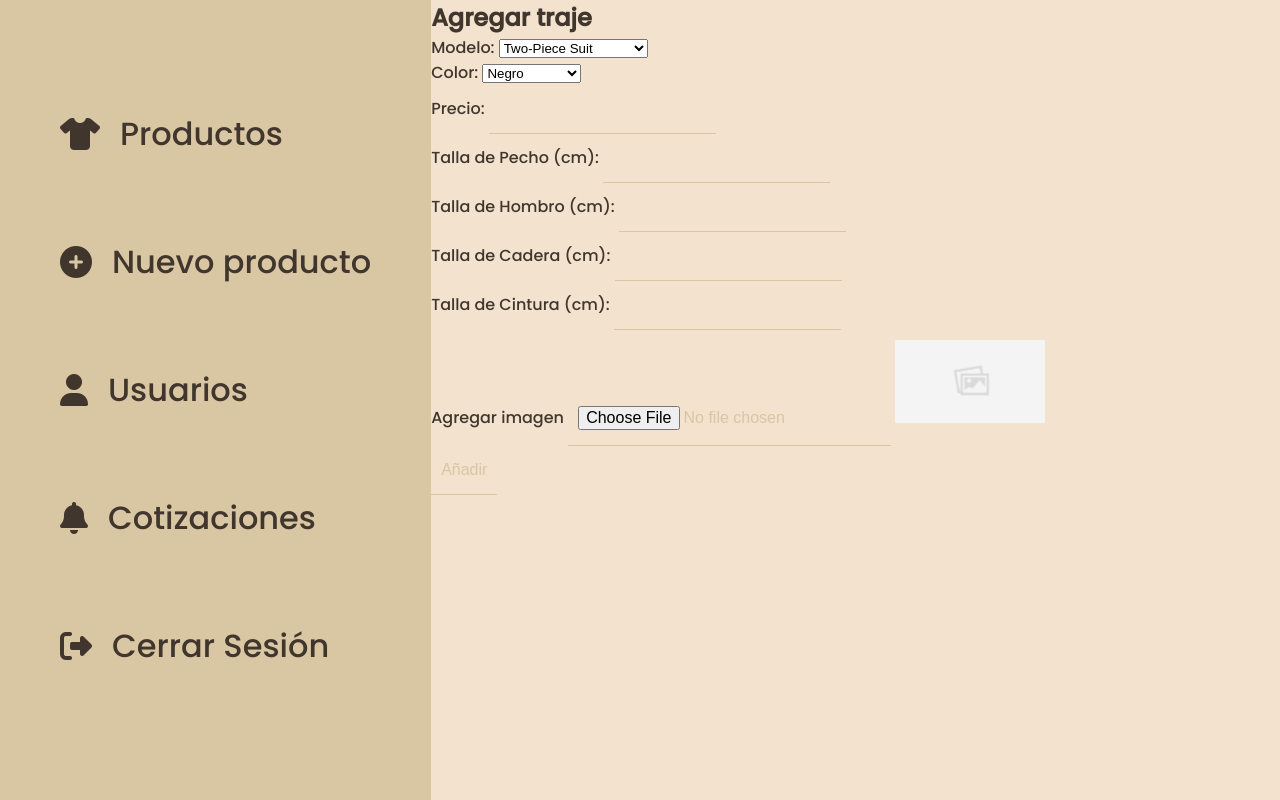
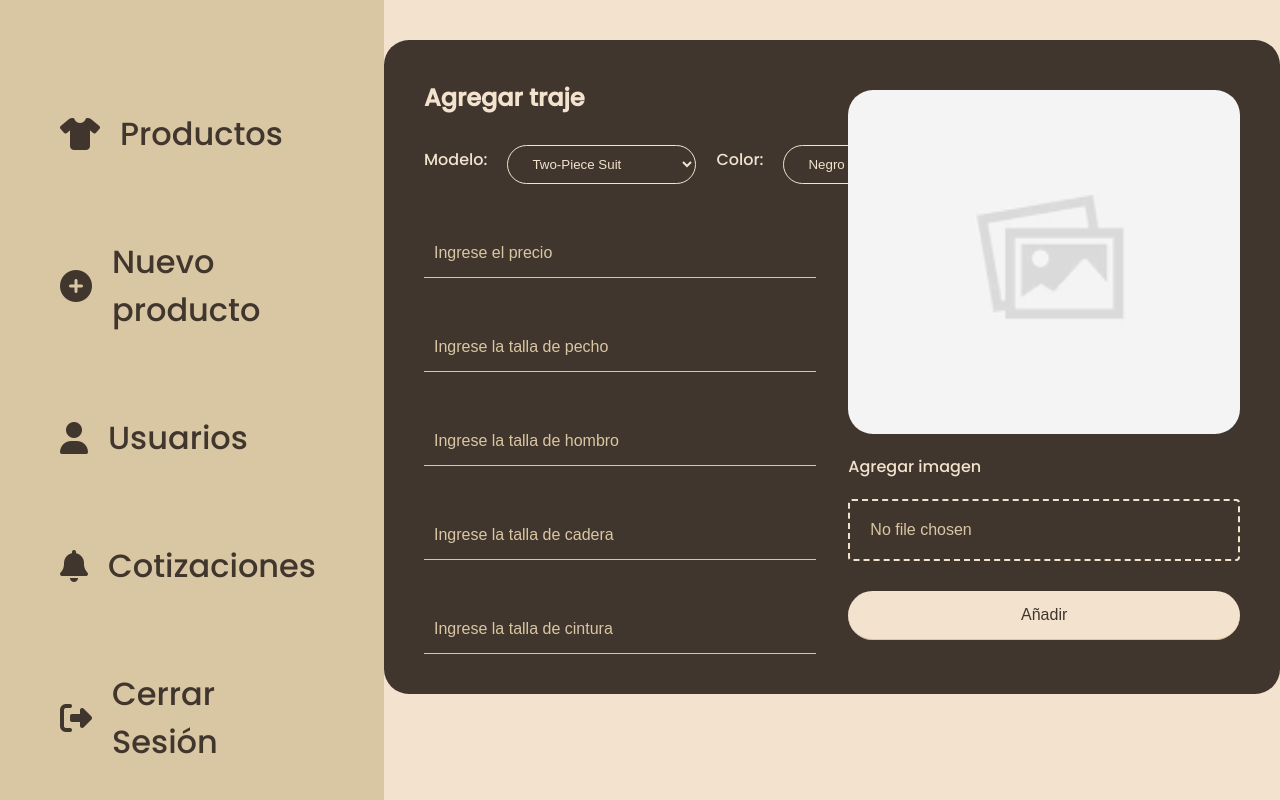
Before and after one commit to JorgeSarricolea/Messieurs-Suits-Rental, a PHP site: page /admin/suit_details.php in a window 1280 px wide. Run offline with PHP 8.4, Linux system fonts and the light colour scheme; the visitor is signed in with stand-in values (Sample User, id 1); data that the repository does not hold is empty; some libraries are stand-ins or nearby versions; some web fonts are replaced.

Commit message:
refactor: status message in edit or create product, styles added

```diff
--- a/admin/suit_details.php
+++ b/admin/suit_details.php
@@ -121,13 +121,16 @@ if ($_SERVER["REQUEST_METHOD"] === "POST") {
   }
 
   // Execute the query
+  $status = ""; // Initialize the state variable
+
+    // Execute the query
     if ($conn->query($sql) === TRUE) {
         $success_message = isset($_POST['edit_suit_id']) ? 'Traje editado exitosamente' : 'Traje agregado exitosamente';
-      echo "<div class='success-message'>" . $success_message . "</div>";
+        $status = "success"; // success status
         header("refresh:2;url=./suits.php");
     } else {
         $error_message = isset($_POST['edit_suit_id']) ? 'Error al editar' : 'Error al agregar';
-      echo "<div class='error-message'>" . $error_message . $conn->error . "</div>";
+        $status = "error"; // error status
     }
 
     // Close the connection to the database
@@ -139,60 +142,100 @@ if ($_SERVER["REQUEST_METHOD"] === "POST") {
 <html lang="en">
 <head>
     <meta charset="UTF-8">
+    <!-- Main CSS File -->
+    <link rel="stylesheet" href="../styles/RU_form.css">
     <title><?php echo isset($edit_suit_id) ? 'Editar' : 'Agregar'; ?> traje</title>
 </head>
 <body>
-    <form action="./suit_details.php" method="post" enctype="multipart/form-data">
-        <h2><?php echo isset($edit_suit_id) ? 'Editar' : 'Agregar'; ?> traje</h2>
+<form id="RU-form" action="./suit_details.php" method="post" enctype="multipart/form-data">
+    <?php
+    // Show the status message
+    if ($status === "success") {
+        echo "<div class='success-message'>" . $success_message . "</div>";
+    } elseif ($status === "error") {
+        echo "<div class='error-message'>" . $error_message . $conn->error . "</div>";
+    }
+    ?>
 
     <!-- Hidden field for ID in case of editing -->
     <?php if (isset($edit_suit_id)) { ?>
         <input type="hidden" name="edit_suit_id" value="<?php echo $edit_suit_id; ?>">
     <?php } ?>
 
+    <div class="form-container">
+        <div id="form-data">
+            <h2><?php echo isset($edit_suit_id) ? 'Editar' : 'Agregar'; ?> traje</h2>
+
             <!-- Model options -->
-        Modelo:
-        <select name="model" required>
+            <div class="select-container">
+                <label for="model">Modelo:</label>
+                <select name="model" id="model" required>
                     <option value="" disabled>Seleccione...</option>
                     <?php
                     foreach ($suits as $value => $text) {
                         echo "<option value='$value'" . ($model === $value ? ' selected' : '') . ">$text</option>";
                     }
                     ?>
-        </select><br>
+                </select>
 
             <!-- Color options -->
-        Color:
-        <select name="color" required>
+                <label for="color">Color:</label>
+                <select name="color" id="color" required>
                     <option value="" disabled>Seleccione...</option>
                     <?php
                     foreach ($color_options as $value => $text) {
                         echo "<option value='$value'" . ($color === $value ? ' selected' : '') . ">$text</option>";
                     }
                     ?>
-        </select><br>
+                </select>
+            </div>
 
-        Precio: <input type="text" name="price" value="<?php echo $price; ?>" required><br>
-        Talla de Pecho (cm): <input type="number" name="chest_size" value="<?php echo $chest_size; ?>" required><br>
-        Talla de Hombro (cm): <input type="number" name="shoulder_size" value="<?php echo $shoulder_size; ?>" required><br>
-        Talla de Cadera (cm): <input type="number" name="hip_size" value="<?php echo $hip_size; ?>" required><br>
-        Talla de Cintura (cm): <input type="number" name="waist_size" value="<?php echo $waist_size; ?>" required><br>
+            <div class="input-container">
+                <label for="price">Precio:</label>
+                <input type="text" name="price" id="price" value="<?php echo $price; ?>" placeholder="Ingrese el precio" required>
+            </div>
 
-        <!-- Input to upload a image -->
-        <div>
-            <label for="imagen"><?php echo isset($edit_suit_id) ? 'Editar' : 'Agregar'; ?> imagen</label>
-            <input type="file" name="imagen" id="imagen_src" onchange="previewImage()" <?php echo !isset($edit_suit_id) ? 'required' : ''; ?>>
+            <div class="input-container">
+                <label for="chest_size">Talla de Pecho (cm):</label>
+                <input type="number" name="chest_size" id="chest_size" value="<?php echo $chest_size; ?>" placeholder="Ingrese la talla de pecho" required>
+            </div>
 
+            <div class="input-container">
+                <label for="shoulder_size">Talla de Hombro (cm):</label>
+                <input type="number" name="shoulder_size" id="shoulder_size" value="<?php echo $shoulder_size; ?>" placeholder="Ingrese la talla de hombro" required>
+            </div>
+
+            <div class="input-container">
+                <label for="hip_size">Talla de Cadera (cm):</label>
+                <input type="number" name="hip_size" id="hip_size" value="<?php echo $hip_size; ?>" placeholder="Ingrese la talla de cadera" required>
+            </div>
+
+            <div class="input-container">
+                <label for="waist_size">Talla de Cintura (cm):</label>
+                <input type="number" name="waist_size" id="waist_size" value="<?php echo $waist_size; ?>" placeholder="Ingrese la talla de cintura" required>
+            </div>
+        </div>
+
+        <!-- Input to upload an image -->
+        <div id="form-image">
             <?php if (isset($img_path) && !empty($img_path)) { ?>
                 <p>Imagen actual: <?php echo basename($img_path); ?></p>
                 <img id="image-preview" src="<?php echo $img_path; ?>" alt="Vista previa de la imagen" style="max-width: 150px; max-height: 150px; margin-top: 10px;">
             <?php } else { ?>
                 <img id="image-preview" src="../uploads/no_chosen_img.png" alt="Vista previa de la imagen predeterminada" style="max-width: 150px; max-height: 150px; margin-top: 10px;">
             <?php } ?>
+            <label for="imagen"><?php echo isset($edit_suit_id) ? 'Editar' : 'Agregar'; ?> imagen</label>
+            <input id="img-btn" type="file" name="imagen" id="imagen_src" onchange="previewImage()" <?php echo !isset($edit_suit_id) ? 'required' : ''; ?>>
+
+            <input id="send-btn" type="submit" value="<?php echo isset($edit_suit_id) ? 'Guardar cambios' : 'Añadir'; ?>">
+        </div>
     </div>
 
-        <input type="submit" value="<?php echo isset($edit_suit_id) ? 'Guardar cambios' : 'Añadir'; ?>">
+
+
 </form>
+
+
 
     <script>
         function previewImage() {
--- /dev/null
+++ b/styles/RU_form.css
@@ -0,0 +1,110 @@
+#RU-form {
+  display: flex;
+  flex-direction: column;
+  background-color: var(--brown);
+  color: var(--lightBeige);
+  border-radius: 25px;
+  padding: 40px;
+  margin: 40px auto;
+  min-width: 70%;
+  height: fit-content;
+}
+
+#form-data,
+#form-image {
+  display: flex;
+  flex-direction: column;
+  width: 48%;
+  gap: 20px;
+}
+
+.form-container {
+  display: flex;
+  justify-content: space-between;
+}
+
+.input-container {
+  display: flex;
+  flex-direction: column;
+}
+
+.select-container {
+  display: flex;
+  flex-direction: row;
+  align-items: center;
+  gap: 20px;
+}
+
+.input-container label {
+  opacity: 0;
+  transition: opacity 0.3s ease;
+}
+
+.input-container:focus-within label {
+  opacity: 1;
+}
+
+select {
+  background-color: transparent;
+  color: var(--lightBeige);
+  border: 1px solid var(--lightBeige);
+  border-radius: 25px;
+  padding: 10px 20px;
+  margin-top: 10px;
+}
+
+select option {
+  background-color: var(--brown);
+}
+
+input::placeholder,
+select::placeholder {
+  color: var(--beige);
+}
+
+input:focus::placeholder,
+select:focus::placeholder {
+  color: transparent;
+}
+
+#RU-form img {
+  min-width: 100%;
+  min-height: 60%;
+  object-fit: cover;
+  border-radius: 25px;
+}
+
+#send-btn {
+  background-color: var(--lightBeige);
+  color: var(--brown);
+  border-radius: 25px;
+  cursor: pointer;
+  transition: 0.3s ease-in-out;
+}
+
+#send-btn:hover {
+  background-color: var(--beige);
+}
+
+#img-btn {
+  width: 100%;
+  padding: 10px;
+  border: 2px dashed var(--lightBeige);
+  border-radius: 4px;
+  font-size: 16px;
+  margin-bottom: 10px;
+  cursor: pointer;
+  padding: 20px;
+  align-items: center;
+  justify-content: center;
+}
+
+/* Cambia el aspecto cuando el cursor pasa sobre el botón */
+#img-btn:hover {
+  background-color: var(--lightBeige);
+  color: var(--brown);
+}
+
+input[type="file"]::file-selector-button {
+  display: none;
+}
--- a/styles/main.css
+++ b/styles/main.css
@@ -74,3 +74,27 @@ textarea:-webkit-autofill:active {
   transition: background-color 5000s ease-in-out 0s;
   -webkit-text-fill-color: var(--beige) !important;
 }
+
+/* Messages */
+
+.success-message,
+.success-message {
+  color: white;
+  display: flex;
+  padding: 10px 20px;
+  margin-bottom: 20px;
+  border-radius: 25px;
+}
+
+.success-message {
+  background-color: green;
+}
+
+.error-message {
+  background-color: red;
+}
+
+#details-page {
+  display: flex;
+  flex-direction: column;
+}
```
Lines whose indentation alone changed are shown as unchanged.
